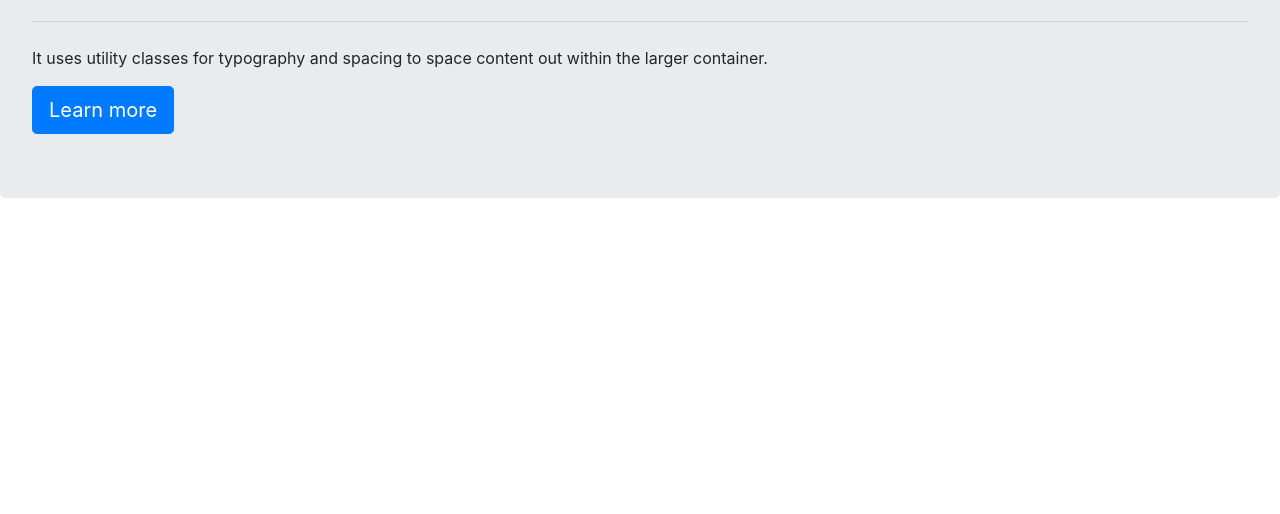
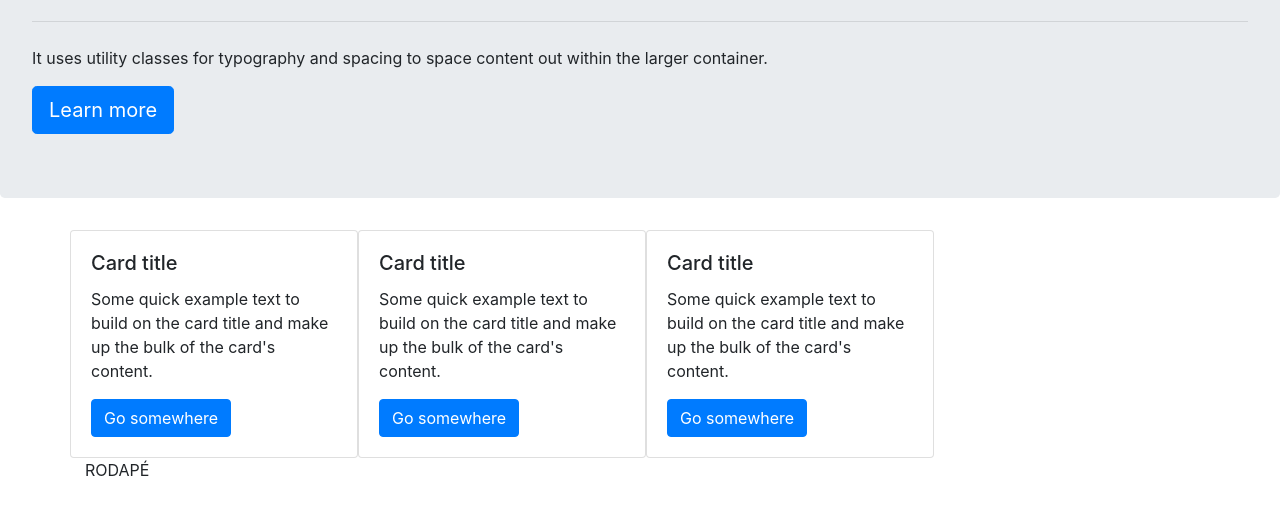
Before and after one commit to Quione/site-bootstrap, a plain HTML site: page index.html in a window 1280 px wide. Shown: the part 228-742 px from the top of the page. Drawn offline with nearby package versions, Linux system fonts and the light colour scheme.

Commit message:
Layout index concluído

```diff
--- a/index.html
+++ b/index.html
@@ -57,6 +57,37 @@
   <a class="btn btn-primary btn-lg" href="#" role="button">Learn more</a>
 </div>
 	<!-- /jumbotron -->
+	<div class="container">
+		<div class="row">
+		<div class="card" style="width: 18rem;">
+  <div class="card-body">
+    <h5 class="card-title">Card title</h5>
+    <p class="card-text">Some quick example text to build on the card title and make up the bulk of the card's content.</p>
+    <a href="#" class="btn btn-primary">Go somewhere</a>
+  </div>
+</div>
+	<div class="card" style="width: 18rem;">
+  <div class="card-body">
+    <h5 class="card-title">Card title</h5>
+    <p class="card-text">Some quick example text to build on the card title and make up the bulk of the card's content.</p>
+    <a href="#" class="btn btn-primary">Go somewhere</a>
+  </div>
+</div>
+	<div class="card" style="width: 18rem;">
+  <div class="card-body">
+    <h5 class="card-title">Card title</h5>
+    <p class="card-text">Some quick example text to build on the card title and make up the bulk of the card's content.</p>
+    <a href="#" class="btn btn-primary">Go somewhere</a>
+  </div>
+</div>
+</div>
+	</div>
+
+	<footer>
+		<div class="container">
+			<p>RODAPÉ</p>
+		</div>
+	</footer>
 
     <!-- Optional JavaScript -->
     <!-- jQuery first, then Popper.js, then Bootstrap JS -->
```
